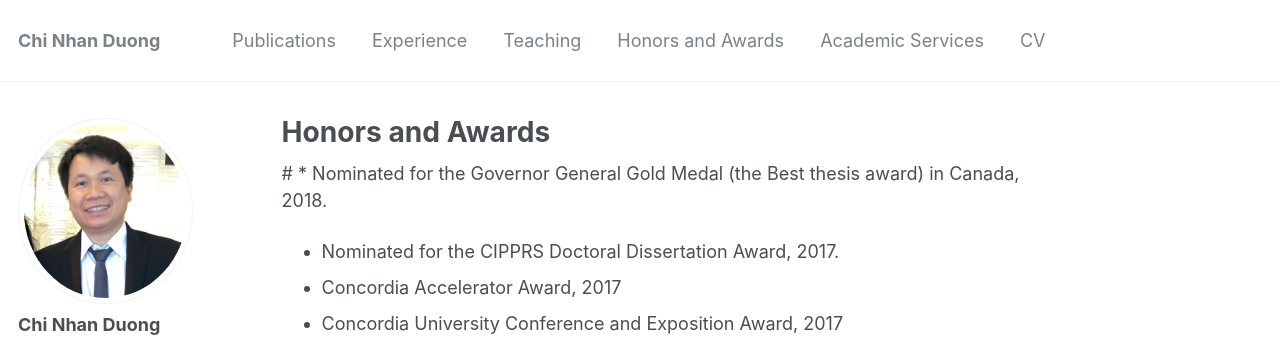
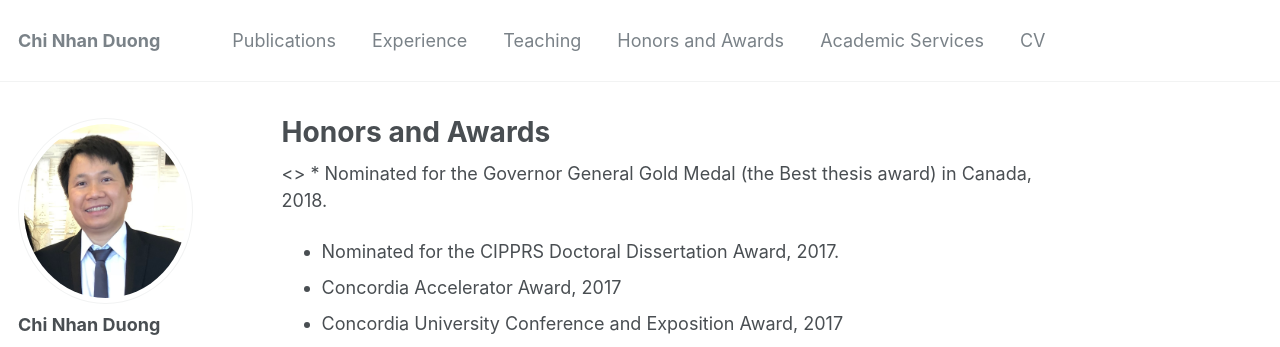
Before and after one commit to dcnhan/dcnhan.github.io, a Jekyll site: the page built from _pages/honors.md, in a window 1280 px wide. Shown: the top 347 px of the page. Built offline with Jekyll 4.4.1, drawn with Linux system fonts in a browser that asks for light colours; some web fonts are replaced.

```diff
--- a/_pages/honors.md
+++ b/_pages/honors.md
@@ -3,7 +3,8 @@ title: "Honors and Awards"
 permalink: /honors/
 author_profile: true
 ---
- # * Nominated for the Governor General Gold Medal (the Best thesis award) in Canada, 2018.
+
+<> * Nominated for the Governor General Gold Medal (the Best thesis award) in Canada, 2018.
 * Nominated for the CIPPRS Doctoral Dissertation Award, 2017.
 * Concordia Accelerator Award, 2017
 * Concordia University Conference and Exposition Award, 2017
```
